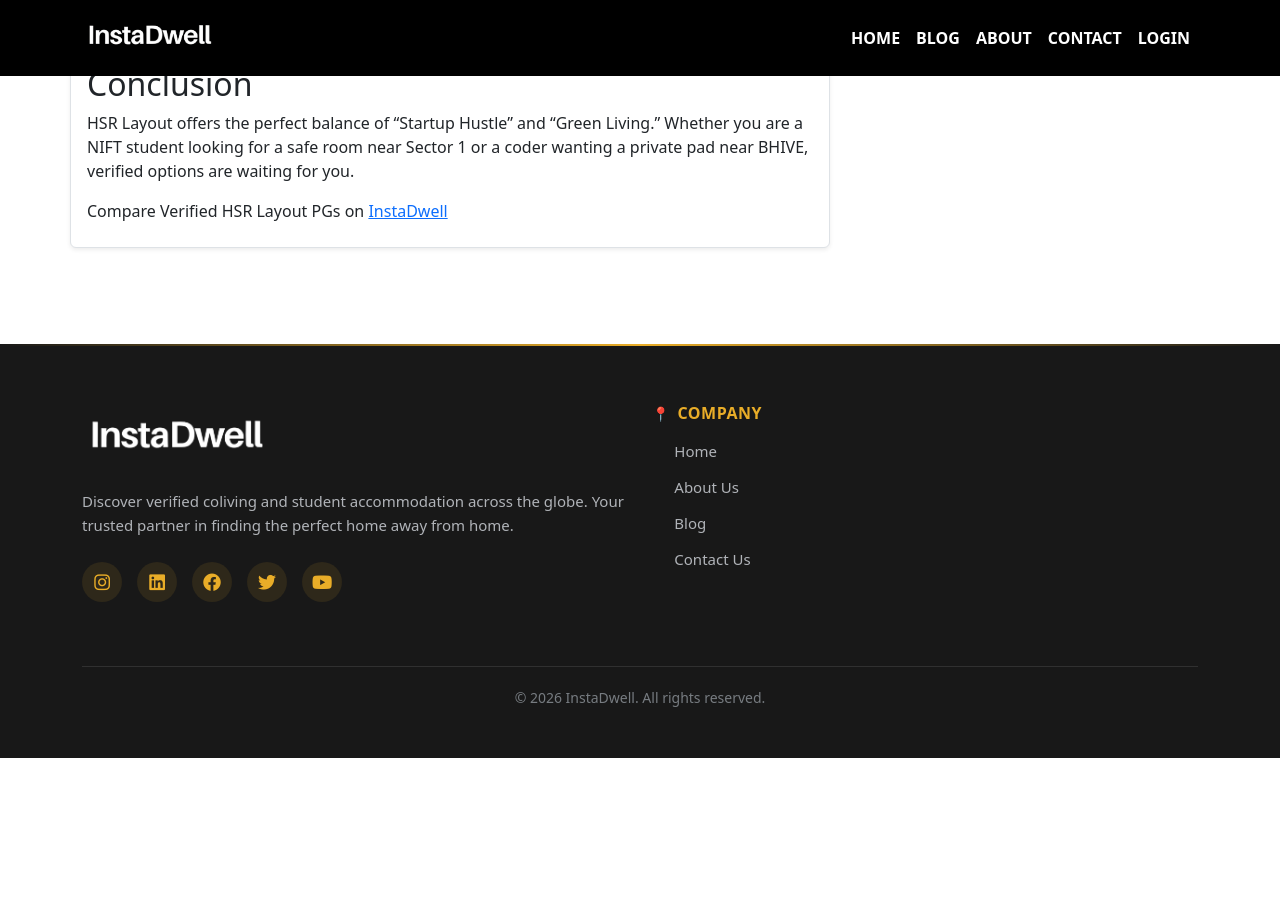
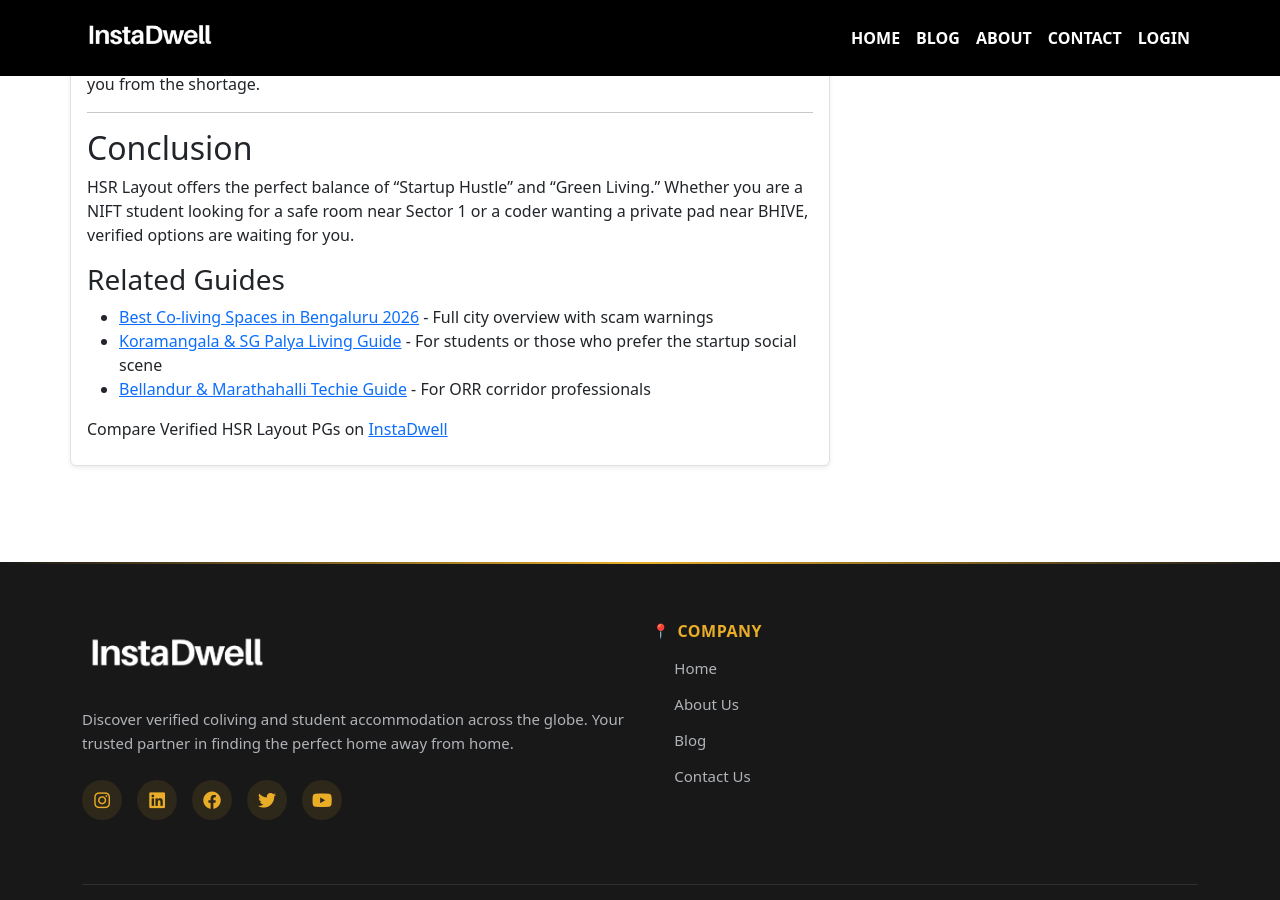
Before and after one commit to instadw/instadwell-blog, a Jekyll site: the page built from _posts/2026-2-01-top-10-co-living-spaces-in-hsr-layout-and-startup-hub-living-guide-2026.md, in a window 1280 px wide and 900 px high, scrolled down 4507 px. Built offline with Jekyll 4.4.1, drawn with Linux system fonts in a browser that asks for light colours; before the commit the page ends 5265 px from its top, so only the background shows below that; some of the changed text lies outside the part shown.

Commit message:
Update 2026-2-01-top-10-co-living-spaces-in-hsr-layout-and-startup-hub-living-guide-2026.md

```diff
--- a/_posts/2026-2-01-top-10-co-living-spaces-in-hsr-layout-and-startup-hub-living-guide-2026.md
+++ b/_posts/2026-2-01-top-10-co-living-spaces-in-hsr-layout-and-startup-hub-living-guide-2026.md
@@ -48,7 +48,7 @@
 Want to see more options? [Search all listings in HSR Layout on our map](https://instadwell.com/search?lat=12.9121181&lng=77.6445548&location=HSR%20Layout%2C%20Bengaluru%2C%20Karnataka%2C%20India&city=Bengaluru&country=India)
 
 ## Living in HSR Layout Studios, Private Rooms & Startup Hubs
-If [Koramangala](https://instadwell.com/search?lat=12.9352403&lng=77.624532&location=Koramangala,%20Bengaluru,%20Karnataka,%20India&city=Bengaluru&country=India) is for students, [HSR Layout](https://instadwell.com/search?lat=12.9121181&lng=77.6445548&location=HSR%20Layout,%20Bengaluru,%20Karnataka,%20India&city=Bengaluru&country=India) is for builders. Known as the "Startup Capital of India," this neatly planned grid of sectors is where you’ll find unicorn founders sipping coffee at Third Wave and [NIFT](https://www.nift.ac.in/bengaluru/) students hunting for fabric on 27th Main.
+If the [Koramangala & SG Palya guide](/blog/top-10-co-living-spaces-in-koramangala-and-sg-palya-living-guide-2026) is for students, [HSR Layout](https://instadwell.com/search?lat=12.9121181&lng=77.6445548&location=HSR%20Layout,%20Bengaluru,%20Karnataka,%20India&city=Bengaluru&country=India) is for builders. Known as the "Startup Capital of India," this neatly planned grid of sectors is where you’ll find unicorn founders sipping coffee at Third Wave and [NIFT](https://www.nift.ac.in/bengaluru/) students hunting for fabric on 27th Main.
 
 But HSR comes with a price tag. Finding a Studio Apartment in HSR Layout without brokerage can be a nightmare, and the "10-month deposit" rule hits hard here.
 
@@ -115,6 +115,8 @@
 
 -   Commuting to [Electronic City](https://instadwell.com/search?lat=12.8452145&lng=77.6601695&location=Electronic%20City,%20Bengaluru,%20Karnataka,%20India&city=Bengaluru&country=India)? Choose a PG in Sector 7 or near the [Silk Board](https://instadwell.com/search?lat=12.9165714&lng=77.6233827&location=Silk%20Board%20junction,%20Sector%206,%20HSR%20Layout,%20Bengaluru,%20Karnataka%20560068&city=Bengaluru&country=India) junction to hop on the upcoming Yellow Line Metro or buses easily.
 
+For a full guide on living near Electronic City, read our [Electronic City Ultimate Living Guide](/blog/top-10-co-living-spaces-in-electronic-city-and-ultimate-living-guide-2026), which breaks down Phase 1 vs. Phase 2 and verified commute times.
+
 
 ----------
 
@@ -177,4 +179,9 @@
 
 HSR Layout offers the perfect balance of "Startup Hustle" and "Green Living." Whether you are a NIFT student looking for a safe room near Sector 1 or a coder wanting a private pad near BHIVE, verified options are waiting for you.
 
+### Related Guides
+- [Best Co-living Spaces in Bengaluru 2026](/blog/best-co-living-spaces-in-bengaluru-and-ultimate-rent-guide-2026) - Full city overview with scam warnings
+- [Koramangala & SG Palya Living Guide](/blog/top-10-co-living-spaces-in-koramangala-and-sg-palya-living-guide-2026) - For students or those who prefer the startup social scene
+- [Bellandur & Marathahalli Techie Guide](/blog/top-10-co-living-spaces-in-bellandur-and-marathahalli-and-the-techies-guide-to-orr-2026) - For ORR corridor professionals
+
 Compare Verified HSR Layout PGs on [InstaDwell](https://instadwell.com/)
```
